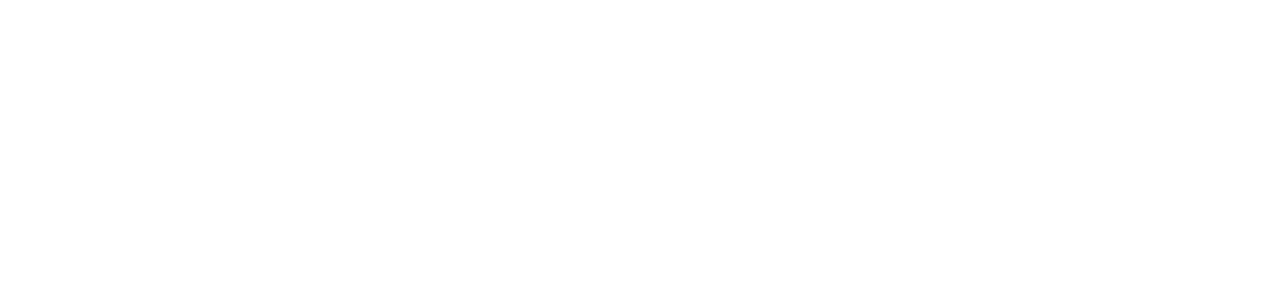
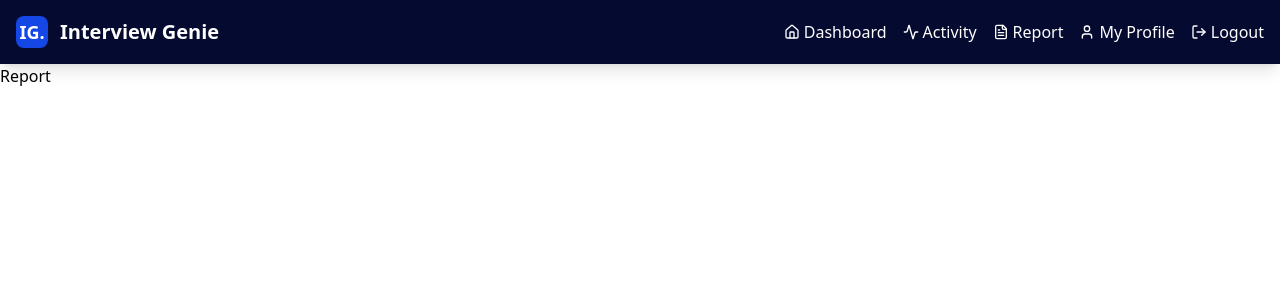
Before and after one commit to sannya07/Iterview-Genie, a React (Vite) app in the folder frontend/: page /report in a window 1280 px wide. Before the commit this address had no page. Shown: the top 300 px of the page. Built offline with nearby package versions, Linux system fonts and the light colour scheme.

Commit message:
made navbar functional

```diff
--- a/frontend/src/App.jsx
+++ b/frontend/src/App.jsx
@@ -6,6 +6,9 @@
 import LoginComponent from './pages/LoginComponent';
 import Home from './pages/Home';
 import './App.css';
+import Activity from './pages/Activity.jsx';
+import Profile from './pages/Profile.jsx';
+import Report from './pages/Report.jsx';
 
 function App() {
   const token = localStorage.getItem("token");
@@ -18,6 +21,9 @@
           <Route path="/register" element={<RegisterComponent />} />
           <Route path="/login" element={<LoginComponent />} />
           <Route path="/home" element={token ? <Home /> : <Navigate to="/login" />} />
+          <Route path="/activity" element={<Activity/>}/>
+          <Route path="/profile" element={<Profile/>}/>
+          <Route path="/report" element={<Report/>}/>
         </Routes>
       </Router>
     </Provider>
--- a/frontend/src/components/Navbar.jsx
+++ b/frontend/src/components/Navbar.jsx
@@ -1,9 +1,84 @@
-import React from 'react'
+import React, { useState } from 'react';
+import { Link, useNavigate } from 'react-router-dom';
+import { Menu, X, Home, Activity, FileText, User, LogOut } from 'lucide-react';
 
 const Navbar = () => {
+  const [isOpen, setIsOpen] = useState(false);
+  const navigate = useNavigate();
+
+  const toggleMenu = () => setIsOpen(!isOpen);
+
+  const handleLogout = () => {
+    localStorage.removeItem('token');
+    navigate('/login');
+  };
+
   return (
-    <div>Navbar</div>
-  )
-}
+    <nav className="bg-[#050A30] shadow-lg">
+      <div className="max-w-7xl mx-auto px-4 flex justify-between items-center h-16">
+        {/* Logo */}
+        <div className="flex items-center">
+          <div className="w-8 h-8 rounded-lg bg-blue-700 flex items-center justify-center mr-3">
+            <span className="text-white font-bold text-lg">IG.</span>
+          </div>
+          <span className="text-white text-xl font-semibold">Interview Genie</span>
+        </div>
 
-export default Navbar
+        {/* Desktop Links */}
+        <div className="hidden md:flex space-x-4 items-center">
+          <Link to="/home" className="text-white hover:text-blue-200 flex items-center space-x-1">
+            <Home className="w-4 h-4" /> <span>Dashboard</span>
+          </Link>
+          <Link to="/activity" className="text-white hover:text-blue-200 flex items-center space-x-1">
+            <Activity className="w-4 h-4" /> <span>Activity</span>
+          </Link>
+          <Link to="/report" className="text-white hover:text-blue-200 flex items-center space-x-1">
+            <FileText className="w-4 h-4" /> <span>Report</span>
+          </Link>
+          <Link to="/profile" className="text-white hover:text-blue-200 flex items-center space-x-1">
+            <User className="w-4 h-4" /> <span>My Profile</span>
+          </Link>
+          <button onClick={handleLogout} className="text-white hover:text-red-300 flex items-center space-x-1">
+            <LogOut className="w-4 h-4" /> <span>Logout</span>
+          </button>
+        </div>
+
+        {/* Mobile Menu Button */}
+        <div className="md:hidden">
+          <button onClick={toggleMenu} className="text-white">
+            {isOpen ? <X className="w-6 h-6" /> : <Menu className="w-6 h-6" />}
+          </button>
+        </div>
+      </div>
+
+      {/* Mobile Menu */}
+      {isOpen && (
+        <div className="md:hidden bg-[#000C66] px-4 pb-4 pt-2 space-y-2">
+          <Link to="/dashboard" onClick={toggleMenu} className="block text-white hover:text-blue-200">
+            <Home className="inline w-4 h-4 mr-2" /> Dashboard
+          </Link>
+          <Link to="/activity" onClick={toggleMenu} className="block text-white hover:text-blue-200">
+            <Activity className="inline w-4 h-4 mr-2" /> Activity
+          </Link>
+          <Link to="/report" onClick={toggleMenu} className="block text-white hover:text-blue-200">
+            <FileText className="inline w-4 h-4 mr-2" /> Report
+          </Link>
+          <Link to="/profile" onClick={toggleMenu} className="block text-white hover:text-blue-200">
+            <User className="inline w-4 h-4 mr-2" /> My Profile
+          </Link>
+          <button
+            onClick={() => {
+              handleLogout();
+              setIsOpen(false);
+            }}
+            className="block text-white hover:text-red-300"
+          >
+            <LogOut className="inline w-4 h-4 mr-2" /> Logout
+          </button>
+        </div>
+      )}
+    </nav>
+  );
+};
+
+export default Navbar;
--- /dev/null
+++ b/frontend/src/pages/Activity.jsx
@@ -0,0 +1,13 @@
+import React from 'react'
+import Navbar from '../components/Navbar'
+
+const Activity = () => {
+  return (
+    <>
+    <Navbar/>
+    Activity
+    </>
+  )
+}
+
+export default Activity
--- /dev/null
+++ b/frontend/src/pages/Profile.jsx
@@ -0,0 +1,13 @@
+import React from 'react'
+import Navbar from '../components/Navbar'
+
+const Profile = () => {
+  return (
+    <>
+    <Navbar/>
+    Profile
+    </>
+  )
+}
+
+export default Profile
--- /dev/null
+++ b/frontend/src/pages/Report.jsx
@@ -0,0 +1,13 @@
+import React from 'react'
+import Navbar from '../components/Navbar'
+
+const Report = () => {
+  return (
+    <>
+    <Navbar/>
+    Report
+    </>
+  )
+}
+
+export default Report
```
